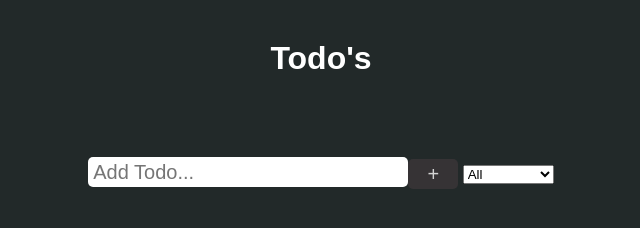
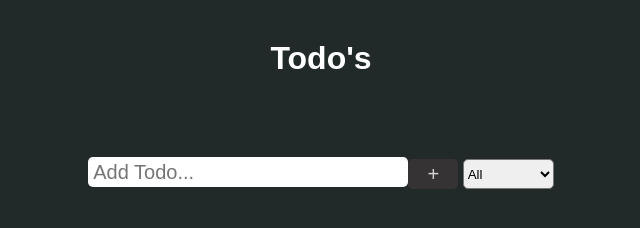
Before and after one commit to alimuhammadiiii/TodoList, a plain HTML site: page index.html in a window 1280 px wide. Shown: the whole page, without its empty margins (319-959 px from the left). Drawn offline with Linux system fonts and the light colour scheme.

Commit message:
change style css fucus

```diff
--- a/style.css
+++ b/style.css
@@ -23,18 +23,13 @@ body {
     align-items: center;
     justify-content: flex-start;
     flex-direction: column;
-    overflow-y: scroll;
 }
 
-.container::-webkit-scrollbar {
+body::-webkit-scrollbar {
     width: 5px;
 }
 
-.container::-webkit-scrollbar-track {
-    -webkit-box-shadow: inset 0 0 6px rgba(0,0,0,0.3);
-}
-
-.container::-webkit-scrollbar-thumb {
+body::-webkit-scrollbar-thumb {
   background-color: white;
   outline: 1px solid slategrey;
 }
@@ -67,9 +62,9 @@ h1 {
     border-radius: 5px;
 }
 
-input:focus {
+input:focus ,ul:focus , div :focus {
     outline: 0;
-    border: 1px solid rgb(168, 168, 168);
+    border: none;
 }
 
 .todo-list {
@@ -114,8 +109,14 @@ input:focus {
 
 .dn {
     text-decoration: line-through;
+    opacity: 0.5;
 }
 
 .remove , .done , .edited {
     pointer-events: none;
 }
+
+.todo-filter {
+     height: 30px;
+     border-radius: 5px;
+}
```
